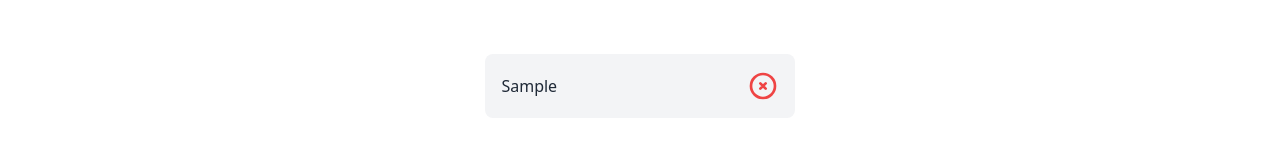
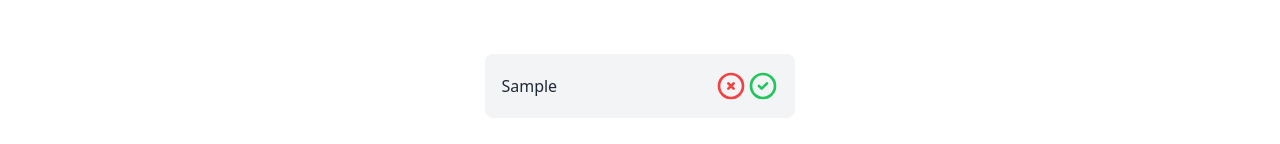
Before and after one commit to ayushhagarwal/todo_angular_application, an Angular app: page / in a window 1280 px wide. Both pictures are taken after typing "Sample" into the empty fields and a click on the button "Add". Shown: the part 156-300 px from the top of the page. Built offline with nearby package versions, Linux system fonts and the light colour scheme.

Commit message:
feat: complete task functionality

```diff
--- a/src/app/components/tasks-form/tasks-form.component.ts
+++ b/src/app/components/tasks-form/tasks-form.component.ts
@@ -1,4 +1,5 @@
 import { Component, OnInit } from '@angular/core';
+import { Task } from '../../constants/tasks.interface';
 
 @Component({
   selector: 'app-tasks-form',
@@ -10,15 +11,18 @@ export class TasksFormComponent implements OnInit {
 
   ngOnInit(): void {
   }
-  tasks: string[] = [];
+  tasks: Task[] = [];
   newTask: string = '';
 
   addTask() {
     if (this.newTask.trim() !== '') {
-      this.tasks.push(this.newTask);
+      const newTask: Task = {
+        name: this.newTask,
+        completed: false
+      };
+      this.tasks.push(newTask);
       this.newTask = '';
     }
-    console.log(this.tasks);
   }
 
 }
--- a/src/app/components/tasks-list/tasks-list.component.html
+++ b/src/app/components/tasks-list/tasks-list.component.html
@@ -1,8 +1,12 @@
 <div *ngIf="tasks.length > 0" class="container mx-auto py-4">
   <div *ngFor="let task of tasks" class="bg-gray-100 p-4 mb-4 rounded-lg">
     <ul>
-      <li class="flex items-center justify-between text-gray-800">
-        {{ task }}
+      <li
+        [class.line-through]="task.completed"
+        class="flex items-center justify-between text-gray-800"
+      >
+        {{ task.name }}
+        <div class="flex items-center justify-end">
           <span (click)="removeTask(task)" style="cursor: pointer">
             <svg
               class="h-8 w-8 text-red-500"
@@ -18,6 +22,22 @@
               />
             </svg>
           </span>
+          <span (click)="toggleCompleted(task)" style="cursor: pointer">
+            <svg
+              class="h-8 w-8 text-green-500"
+              fill="none"
+              viewBox="0 0 24 24"
+              stroke="currentColor"
+            >
+              <path
+                stroke-linecap="round"
+                stroke-linejoin="round"
+                stroke-width="2"
+                d="M9 12l2 2 4-4m6 2a9 9 0 11-18 0 9 9 0 0118 0z"
+              />
+            </svg>
+          </span>
+        </div>
       </li>
     </ul>
   </div>
--- a/src/app/components/tasks-list/tasks-list.component.ts
+++ b/src/app/components/tasks-list/tasks-list.component.ts
@@ -1,20 +1,25 @@
 import { Component, Input, OnInit } from '@angular/core';
+import { Task } from '../../constants/tasks.interface';
 
 @Component({
   selector: 'app-tasks-list',
   templateUrl: './tasks-list.component.html',
 })
 export class TasksListComponent implements OnInit {
-  @Input() tasks: string[];
+  @Input() tasks: Task[];
   constructor() { }
 
   ngOnInit(): void {
   }
 
-  removeTask(task: string) {
+  removeTask(task: Task) {
     const taskIndex = this.tasks.indexOf(task);
     if (taskIndex !== -1) {
       this.tasks.splice(taskIndex, 1);
     }
   }
+
+  toggleCompleted(task: Task) {
+    task.completed = !task.completed;
+  }
 }
--- /dev/null
+++ b/src/app/constants/tasks.interface.ts
@@ -0,0 +1,4 @@
+export interface Task {
+    name: string;
+    completed: boolean;
+  }
```
Lines whose indentation alone changed are shown as unchanged.
